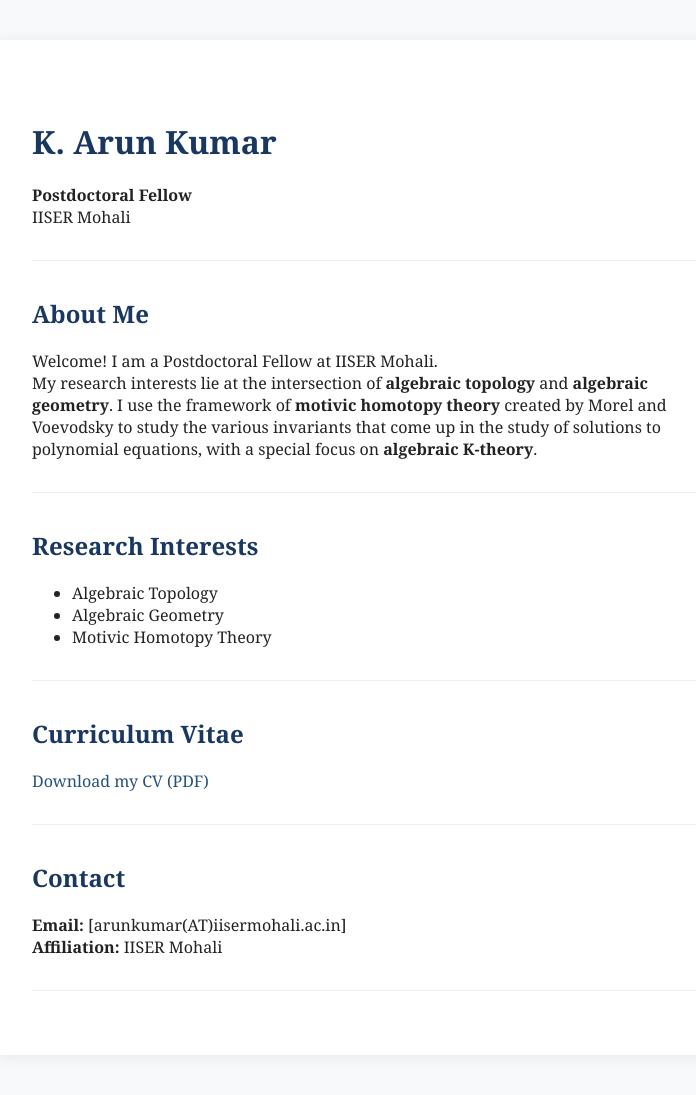
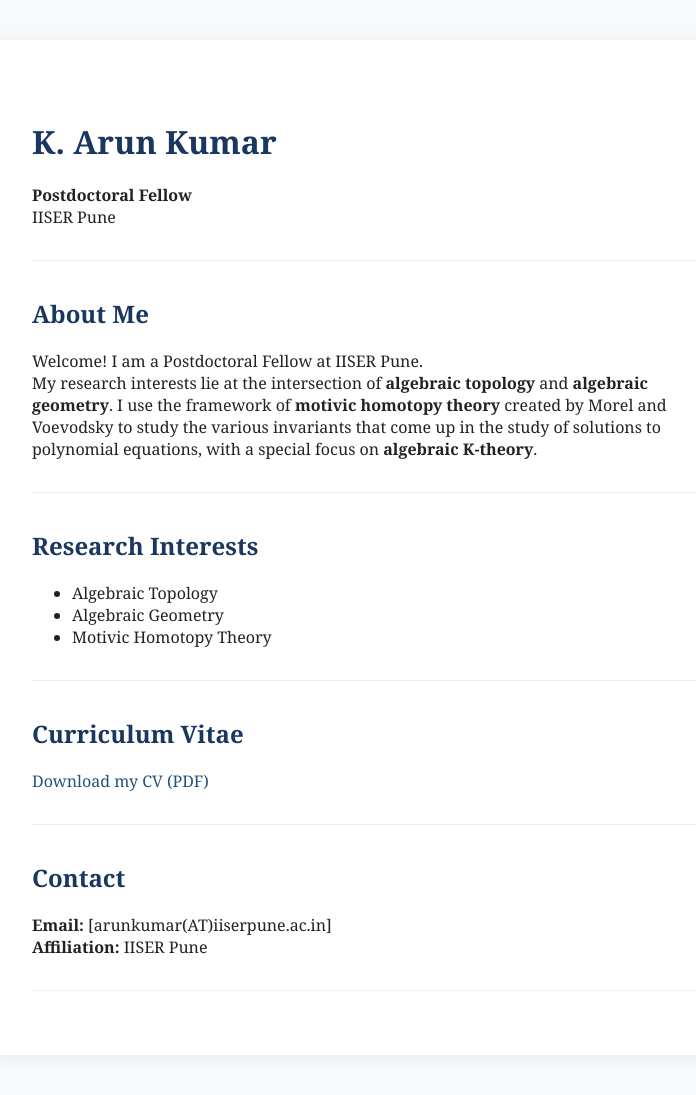
Before and after one commit to arun-top/Home, a Jekyll site: the page built from index.md, in a window 1280 px wide. Shown: the whole page, without its empty margins (258-954 px from the left). Built offline with Jekyll 4.4.1, drawn with Linux system fonts in a browser that asks for light colours.

Commit message:
Update affiliation from IISER Mohali to IISER Pune

```diff
--- a/index.md
+++ b/index.md
@@ -6,13 +6,13 @@ title: K. Arun Kumar
 # K. Arun Kumar
 
 **Postdoctoral Fellow**
-IISER Mohali
+IISER Pune
 
 ---
 
 ## About Me
 
-Welcome! I am a Postdoctoral Fellow at IISER Mohali.
+Welcome! I am a Postdoctoral Fellow at IISER Pune.
 My research interests lie at the intersection of **algebraic topology** and **algebraic geometry**. I use the framework of **motivic homotopy theory** created by Morel and Voevodsky to study the various invariants that come up in the study of solutions to polynomial equations, with a special focus on **algebraic K-theory**.
 
 ---
@@ -33,7 +33,7 @@ My research interests lie at the intersection of **algebraic topology** and **al
 
 ## Contact
 
-**Email:** [arunkumar(AT)iisermohali.ac.in]
-**Affiliation:** IISER Mohali
+**Email:** [arunkumar(AT)iiserpune.ac.in]
+**Affiliation:** IISER Pune
 
 ---
```
